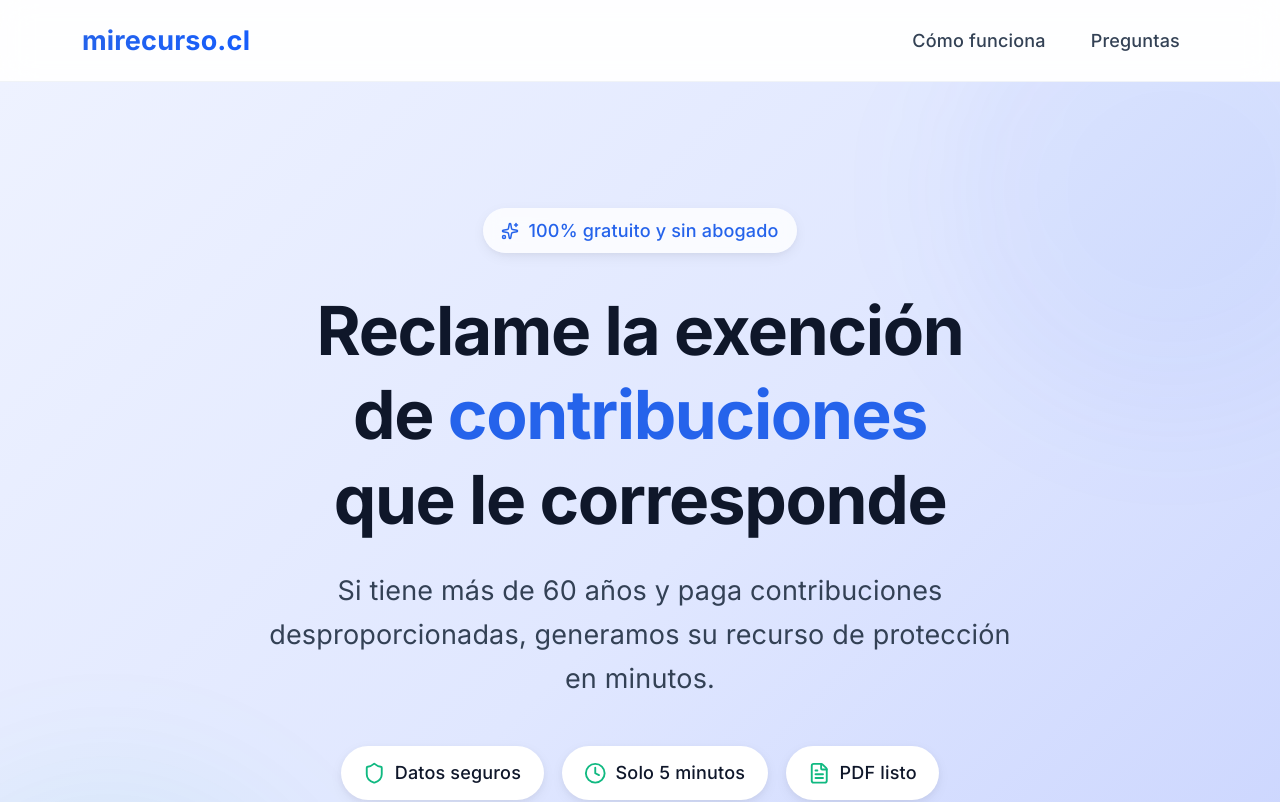
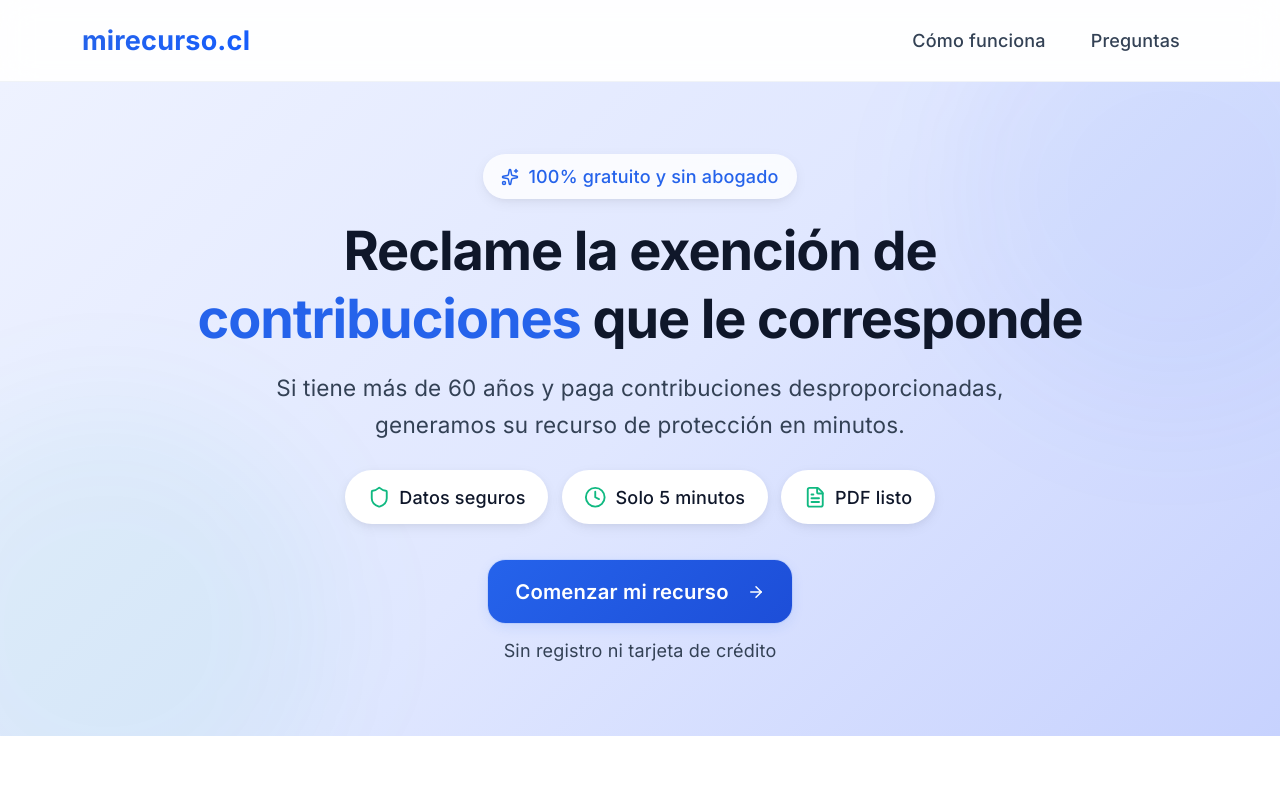
Before and after one commit to sebaduenas/mirecurso, a Next.js app: page / in a window 1280 px wide. Shown: the top 802 px of the page. Built offline with nearby package versions, Linux system fonts and the light colour scheme.

Commit message:
Add hyperlink to Inteligencia Digital and reduce hero padding to fit screen

```diff
--- a/src/app/page.tsx
+++ b/src/app/page.tsx
@@ -23,7 +23,7 @@ export default function HomePage() {
 
       <main className="flex-1">
         {/* Hero Section - Modern gradient with floating elements */}
-        <section className="relative overflow-hidden gradient-hero py-20 sm:py-28">
+        <section className="relative overflow-hidden gradient-hero py-12 sm:py-16">
           {/* Decorative elements */}
           <div className="absolute inset-0 overflow-hidden pointer-events-none">
             <div className="absolute -top-24 -right-24 w-96 h-96 bg-primary/5 rounded-full blur-3xl" />
@@ -32,26 +32,26 @@ export default function HomePage() {
 
           <div className="relative mx-auto max-w-4xl px-4 text-center">
             {/* Badge */}
-            <div className="inline-flex items-center gap-2 bg-white/80 backdrop-blur-sm rounded-full px-4 py-2 mb-8 shadow-soft">
+            <div className="inline-flex items-center gap-2 bg-white/80 backdrop-blur-sm rounded-full px-4 py-2 mb-4 shadow-soft">
               <Sparkles className="w-4 h-4 text-primary" />
               <span className="text-base font-medium text-primary">
                 100% gratuito y sin abogado
               </span>
             </div>
 
-            <h1 className="text-4xl sm:text-5xl lg:text-6xl font-bold text-foreground leading-tight text-balance">
+            <h1 className="text-3xl sm:text-4xl lg:text-5xl font-bold text-foreground leading-tight text-balance">
               Reclame la exención de{" "}
               <span className="text-primary">contribuciones</span>{" "}
               que le corresponde
             </h1>
 
-            <p className="mt-6 text-xl sm:text-2xl text-muted-foreground max-w-2xl mx-auto leading-relaxed">
+            <p className="mt-4 text-lg sm:text-xl text-muted-foreground max-w-2xl mx-auto leading-relaxed">
               Si tiene más de 60 años y paga contribuciones desproporcionadas,
               generamos su recurso de protección en minutos.
             </p>
 
             {/* Features badges */}
-            <div className="mt-10 flex flex-wrap items-center justify-center gap-4">
+            <div className="mt-6 flex flex-wrap items-center justify-center gap-3">
               {[
                 { icon: Shield, text: "Datos seguros" },
                 { icon: Clock, text: "Solo 5 minutos" },
@@ -68,18 +68,18 @@ export default function HomePage() {
             </div>
 
             {/* CTA Button */}
-            <div className="mt-12">
+            <div className="mt-8">
               <Button
                 asChild
                 size="lg"
-                className="h-16 px-10 text-xl gradient-primary shadow-glow hover:shadow-lg hover:scale-[1.02] transition-all"
+                className="h-14 px-8 text-lg gradient-primary shadow-glow hover:shadow-lg hover:scale-[1.02] transition-all"
               >
                 <Link href="/formulario">
                   Comenzar mi recurso
-                  <ArrowRight className="ml-3 w-6 h-6" />
+                  <ArrowRight className="ml-2 w-5 h-5" />
                 </Link>
               </Button>
-              <p className="mt-4 text-base text-muted-foreground">
+              <p className="mt-3 text-base text-muted-foreground">
                 Sin registro ni tarjeta de crédito
               </p>
             </div>
--- a/src/components/layout/Footer.tsx
+++ b/src/components/layout/Footer.tsx
@@ -44,7 +44,14 @@ export function Footer() {
           <div className="text-center">
             <p className="text-base text-muted-foreground">
               Desarrollado por{' '}
-              <span className="font-medium text-foreground">Inteligencia Digital</span>
+              <a
+                href="https://www.inteligencia-digital.com"
+                target="_blank"
+                rel="noopener noreferrer"
+                className="font-medium text-foreground hover:text-primary transition-colors"
+              >
+                Inteligencia Digital
+              </a>
             </p>
             <p className="text-base text-muted-foreground mt-1">
               © {new Date().getFullYear()} mirecurso.cl
```
